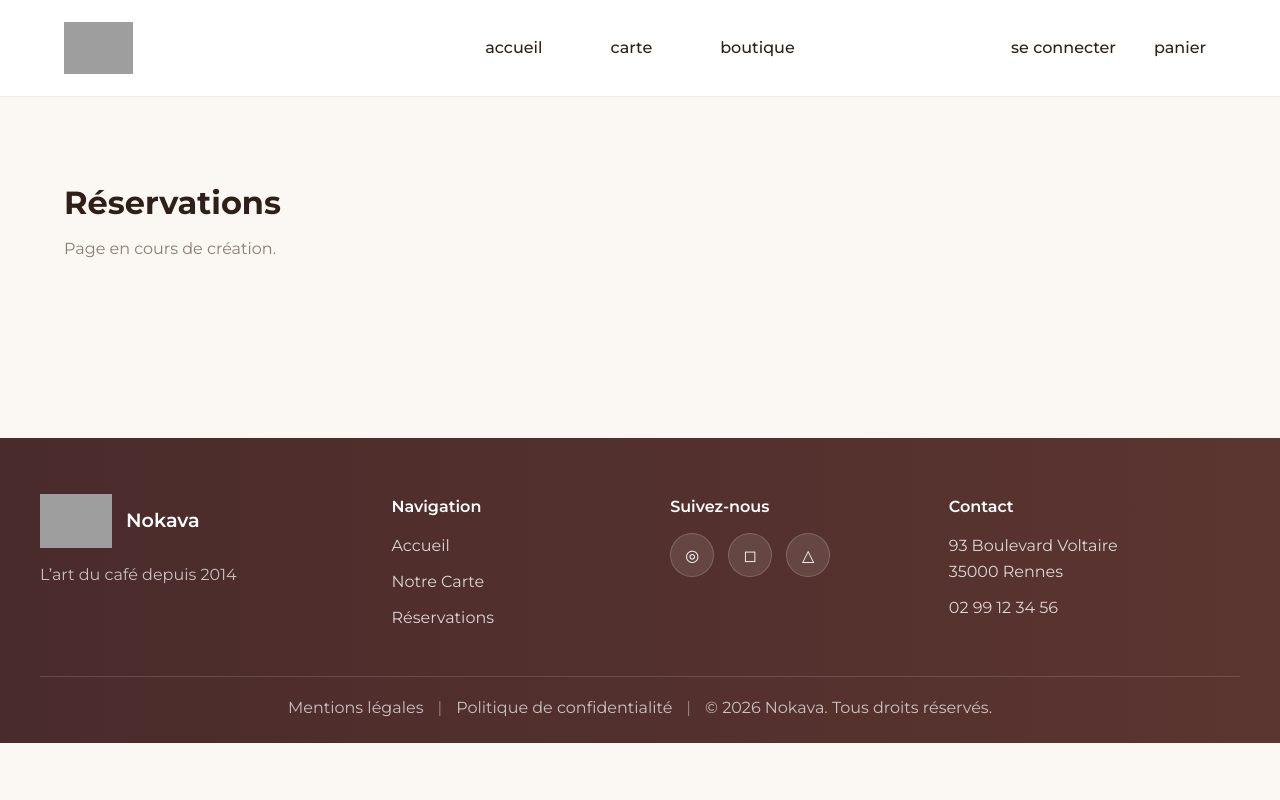
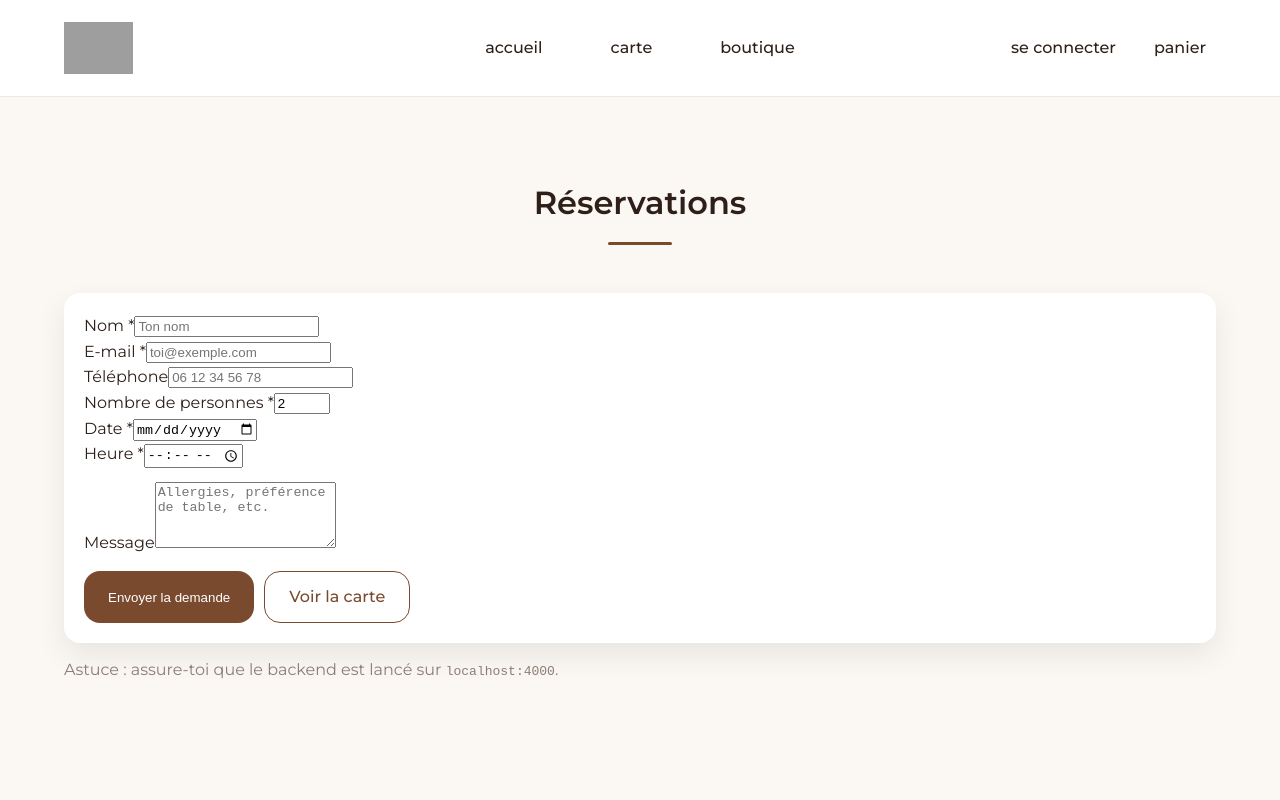
Before and after one commit to obistafff/novaka, a React (Vite) app in the folder client/: page /reservation in a window 1280 px wide. Shown: the top 800 px of the page. Built offline with nearby package versions, Linux system fonts and the light colour scheme; grey boxes are pictures that could not be loaded.

Commit message:
Replace reservation placeholder with reservations page

```diff
--- /dev/null
+++ b/client/src/pages/Reservation.jsx
@@ -0,0 +1,216 @@
+import { useState } from "react";
+
+const API_BASE = "http://localhost:4000";
+
+export default function Reservation() {
+  const [form, setForm] = useState({
+    name: "",
+    email: "",
+    phone: "",
+    date: "",
+    time: "",
+    guests: 2,
+    message: "",
+  });
+
+  const [status, setStatus] = useState({ type: "idle", message: "" });
+  const [fieldErrors, setFieldErrors] = useState({});
+
+  function onChange(e) {
+    const { name, value } = e.target;
+    setForm((f) => ({ ...f, [name]: value }));
+  }
+
+  async function onSubmit(e) {
+    e.preventDefault();
+    setStatus({ type: "loading", message: "Envoi en cours..." });
+    setFieldErrors({});
+
+    try {
+      const res = await fetch(`${API_BASE}/api/reservations`, {
+        method: "POST",
+        headers: { "Content-Type": "application/json" },
+        body: JSON.stringify({
+          ...form,
+          guests: Number(form.guests),
+        }),
+      });
+
+      const data = await res.json().catch(() => null);
+
+      if (!res.ok) {
+        if (data?.error === "VALIDATION_ERROR" && Array.isArray(data?.errors)) {
+          const mapped = {};
+          for (const err of data.errors) {
+            mapped[err.field] = err.message;
+          }
+          setFieldErrors(mapped);
+          setStatus({ type: "error", message: "Certains champs sont invalides." });
+          return;
+        }
+
+        setStatus({
+          type: "error",
+          message: data?.message || "Erreur serveur. Réessaie dans un instant.",
+        });
+        return;
+      }
+
+      setStatus({
+        type: "success",
+        message: "Demande envoyée ✅ Nous te confirmons rapidement par e-mail.",
+      });
+
+      // Reset (optionnel)
+      setForm((f) => ({
+        ...f,
+        name: "",
+        email: "",
+        phone: "",
+        date: "",
+        time: "",
+        guests: 2,
+        message: "",
+      }));
+    } catch (err) {
+      setStatus({
+        type: "error",
+        message: "Impossible de contacter le serveur. Vérifie que le backend est lancé.",
+      });
+    }
+  }
+
+  return (
+    <main>
+      <section className="section">
+        <div className="container">
+          <header className="section-head">
+            <h1 className="section-title">Réservations</h1>
+            <div className="section-line" />
+          </header>
+
+          <div className="card" style={{ padding: 20 }}>
+            <form className="form" onSubmit={onSubmit}>
+              <div className="grid-2">
+                <div className="field">
+                  <label htmlFor="name">Nom *</label>
+                  <input
+                    id="name"
+                    name="name"
+                    value={form.name}
+                    onChange={onChange}
+                    placeholder="Ton nom"
+                    autoComplete="name"
+                  />
+                  {fieldErrors.name && <p className="field-error">{fieldErrors.name}</p>}
+                </div>
+
+                <div className="field">
+                  <label htmlFor="email">E-mail *</label>
+                  <input
+                    id="email"
+                    name="email"
+                    value={form.email}
+                    onChange={onChange}
+                    placeholder="toi@exemple.com"
+                    autoComplete="email"
+                  />
+                  {fieldErrors.email && <p className="field-error">{fieldErrors.email}</p>}
+                </div>
+
+                <div className="field">
+                  <label htmlFor="phone">Téléphone</label>
+                  <input
+                    id="phone"
+                    name="phone"
+                    value={form.phone}
+                    onChange={onChange}
+                    placeholder="06 12 34 56 78"
+                    autoComplete="tel"
+                  />
+                  {fieldErrors.phone && <p className="field-error">{fieldErrors.phone}</p>}
+                </div>
+
+                <div className="field">
+                  <label htmlFor="guests">Nombre de personnes *</label>
+                  <input
+                    id="guests"
+                    name="guests"
+                    type="number"
+                    min="1"
+                    max="12"
+                    value={form.guests}
+                    onChange={onChange}
+                  />
+                  {fieldErrors.guests && <p className="field-error">{fieldErrors.guests}</p>}
+                </div>
+
+                <div className="field">
+                  <label htmlFor="date">Date *</label>
+                  <input
+                    id="date"
+                    name="date"
+                    type="date"
+                    value={form.date}
+                    onChange={onChange}
+                  />
+                  {fieldErrors["date/time"] && (
+                    <p className="field-error">{fieldErrors["date/time"]}</p>
+                  )}
+                </div>
+
+                <div className="field">
+                  <label htmlFor="time">Heure *</label>
+                  <input
+                    id="time"
+                    name="time"
+                    type="time"
+                    value={form.time}
+                    onChange={onChange}
+                  />
+                </div>
+              </div>
+
+              <div className="field" style={{ marginTop: 14 }}>
+                <label htmlFor="message">Message</label>
+                <textarea
+                  id="message"
+                  name="message"
+                  rows="4"
+                  value={form.message}
+                  onChange={onChange}
+                  placeholder="Allergies, préférence de table, etc."
+                />
+                {fieldErrors.message && <p className="field-error">{fieldErrors.message}</p>}
+              </div>
+
+              <div style={{ display: "flex", gap: 10, marginTop: 16 }}>
+                <button className="btn btn-primary" disabled={status.type === "loading"}>
+                  {status.type === "loading" ? "Envoi..." : "Envoyer la demande"}
+                </button>
+                <a className="btn btn-secondary" href="#carte">Voir la carte</a>
+              </div>
+
+              {status.type !== "idle" && (
+                <div
+                  className="card"
+                  style={{
+                    marginTop: 16,
+                    padding: 14,
+                    border: "1px solid rgba(255,255,255,0.08)",
+                  }}
+                >
+                  <p style={{ margin: 0 }}>{status.message}</p>
+                </div>
+              )}
+            </form>
+          </div>
+
+          <p style={{ marginTop: 14, color: "var(--color-muted)" }}>
+            Astuce : assure-toi que le backend est lancé sur <code>localhost:4000</code>.
+          </p>
+        </div>
+      </section>
+    </main>
+  );
+}
--- a/client/src/router/routes.jsx
+++ b/client/src/router/routes.jsx
@@ -1,5 +1,6 @@
 import Home from "../pages/Home";
 import Carte from "../pages/Carte";
+import Reservation from "../pages/Reservation";
 
 // Pages pas encore faites : placeholders temporaires
 function Placeholder({ title }) {
@@ -20,7 +21,7 @@ export const routes = [
   { path: "/carte", element: <Carte /> },
 
   { path: "/boutique", element: <Placeholder title="Boutique" /> },
-  { path: "/reservation", element: <Placeholder title="Réservations" /> },
+  { path: "/reservation", element: <Reservation /> },
   { path: "/login", element: <Placeholder title="Se connecter" /> },
   { path: "/panier", element: <Placeholder title="Panier" /> },
 
```
